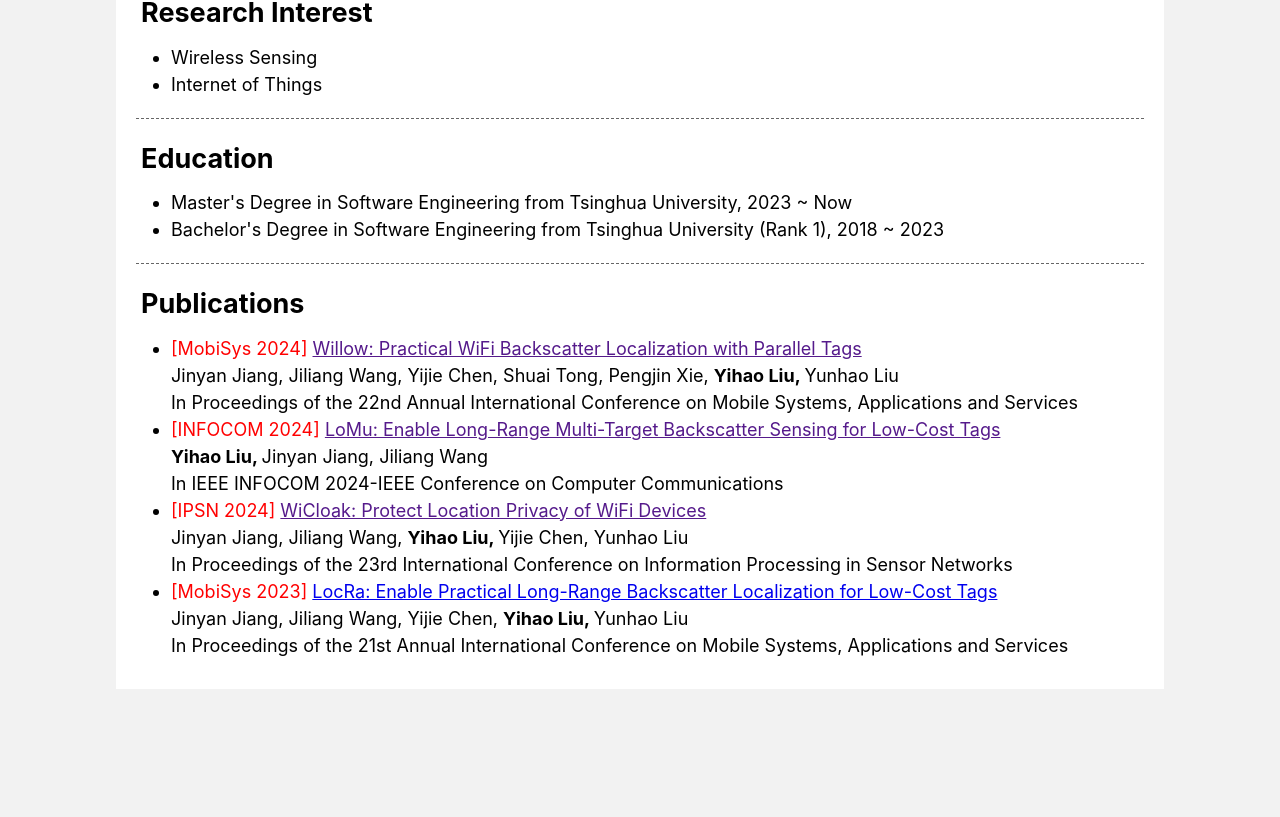
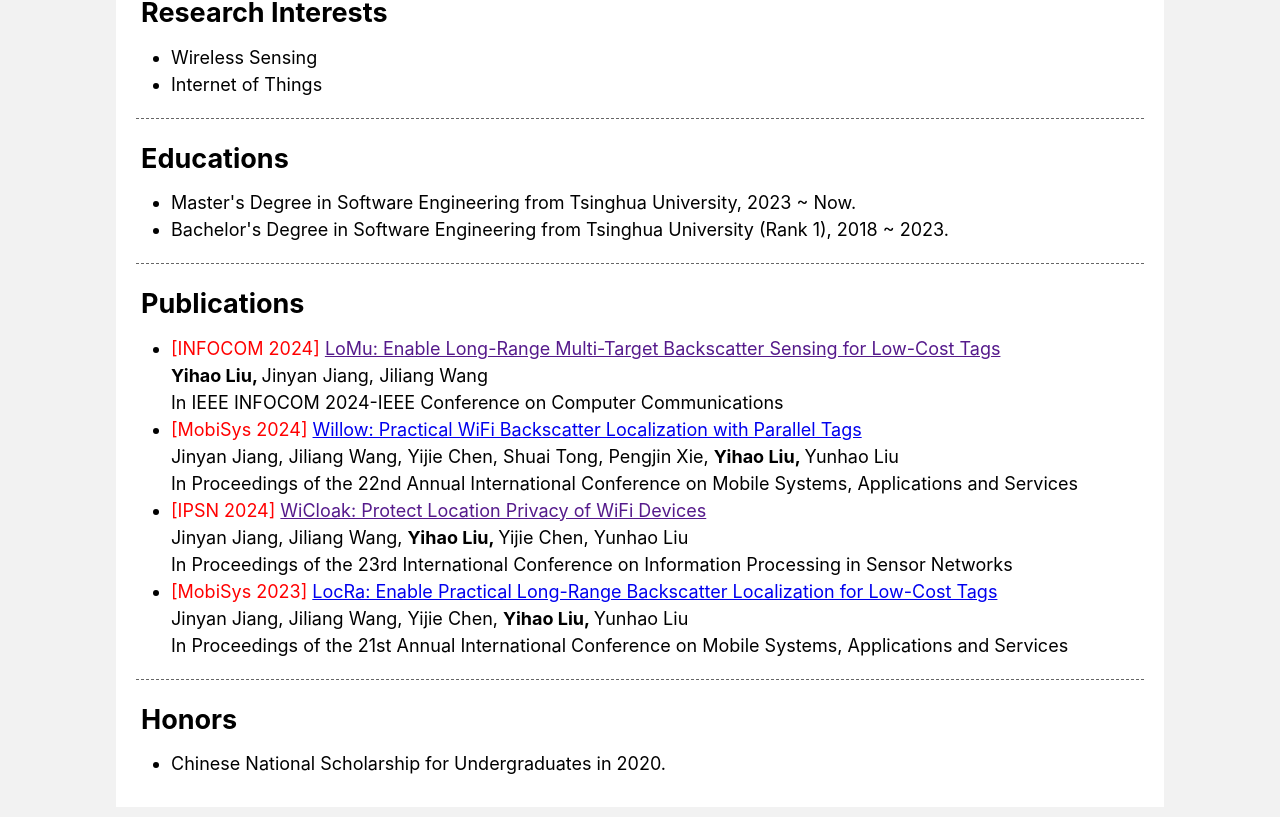
Before and after one commit to liuyihao18/homepage, a Vue app: page / in a window 1280 px wide. Shown: the part 339-1156 px from the top of the page. Before the commit the page ends 1038 px from the top, so only its background shows below. Built offline with nearby package versions, Linux system fonts and the light colour scheme.

Commit message:
update 20240703

```diff
--- a/index.html
+++ b/index.html
@@ -5,7 +5,7 @@
   <meta name="author" content="刘怡豪">
   <link rel="icon" href="/favicon.ico">
   <meta name="viewport" content="width=device-width, initial-scale=1.0">
-  <title>Yihao Liu</title>
+  <title>Yihao Liu | 刘怡豪 | Tsinghua University, P.R. China</title>
 </head>
 <body>
 <div id="app"></div>
--- a/src/App.vue
+++ b/src/App.vue
@@ -25,7 +25,7 @@
     </div>
     <div class="divider" />
     <div class="interest-group">
-      <h2>Research Interest</h2>
+      <h2>Research Interests</h2>
       <ul>
         <li>Wireless Sensing</li>
         <li>Internet of Things</li>
@@ -33,10 +33,10 @@
     </div>
     <div class="divider" />
     <div class="education-group">
-      <h2>Education</h2>
+      <h2>Educations</h2>
       <ul>
-        <li>Master's Degree in Software Engineering from Tsinghua University, 2023 ~ Now</li>
-        <li>Bachelor's Degree in Software Engineering from Tsinghua University (Rank 1), 2018 ~ 2023</li>
+        <li>Master's Degree in Software Engineering from Tsinghua University, 2023 ~ Now.</li>
+        <li>Bachelor's Degree in Software Engineering from Tsinghua University (Rank 1), 2018 ~ 2023.</li>
       </ul>
     </div>
     <div class="divider" />
@@ -58,6 +58,13 @@
           <br />
           In {{ paper.publication }}
         </li>
+      </ul>
+    </div>
+    <div class="divider" />
+    <div class="honor-group">
+      <h2>Honors</h2>
+      <ul>
+        <li>Chinese National Scholarship for Undergraduates in 2020.</li>
       </ul>
     </div>
   </main>
--- a/src/contents/paper.js
+++ b/src/contents/paper.js
@@ -1,13 +1,20 @@
 const paper1 = {
-  title: 'LocRa: Enable Practical Long-Range Backscatter Localization for Low-Cost Tags',
-  doi: 'https://doi.org/10.1145/3581791.3596863',
-  authors: ['Jinyan Jiang', 'Jiliang Wang', 'Yijie Chen', 'Yihao Liu', 'Yunhao Liu'],
-  mark: '',
-  publication: 'Proceedings of the 21st Annual International Conference on Mobile Systems, Applications and Services',
-  label: 'MobiSys 2023'
+  title: 'LoMu: Enable Long-Range Multi-Target Backscatter Sensing for Low-Cost Tags',
+  doi: '',
+  authors: ['Yihao Liu', 'Jinyan Jiang', 'Jiliang Wang'],
+  publication: 'IEEE INFOCOM 2024-IEEE Conference on Computer Communications',
+  label: 'INFOCOM 2024'
 }
 
 const paper2 = {
+  title: 'Willow: Practical WiFi Backscatter Localization with Parallel Tags',
+  doi: 'https://doi.org/10.1145/3643832.3661853',
+  authors: ['Jinyan Jiang', 'Jiliang Wang', 'Yijie Chen', 'Shuai Tong', 'Pengjin Xie', 'Yihao Liu', 'Yunhao Liu'],
+  publication: 'Proceedings of the 22nd Annual International Conference on Mobile Systems, Applications and Services',
+  label: 'MobiSys 2024'
+}
+
+const paper3 = {
   title: 'WiCloak: Protect Location Privacy of WiFi Devices',
   doi: '',
   authors: ['Jinyan Jiang', 'Jiliang Wang', 'Yihao Liu', 'Yijie Chen', 'Yunhao Liu'],
@@ -15,22 +22,14 @@
   label: 'IPSN 2024'
 }
 
-const paper3 = {
-  title: 'LoMu: Enable Long-Range Multi-Target Backscatter Sensing for Low-Cost Tags',
-  doi: '',
-  authors: ['Yihao Liu', 'Jinyan Jiang', 'Jiliang Wang'],
-  publication: 'IEEE INFOCOM 2024-IEEE Conference on Computer Communications',
-  label: 'INFOCOM 2024'
+const paper4 = {
+  title: 'LocRa: Enable Practical Long-Range Backscatter Localization for Low-Cost Tags',
+  doi: 'https://doi.org/10.1145/3581791.3596863',
+  authors: ['Jinyan Jiang', 'Jiliang Wang', 'Yijie Chen', 'Yihao Liu', 'Yunhao Liu'],
+  publication: 'Proceedings of the 21st Annual International Conference on Mobile Systems, Applications and Services',
+  label: 'MobiSys 2023'
 }
 
-const paper4 = {
-  title: 'Willow: Practical WiFi Backscatter Localization with Parallel Tags',
-  doi: '',
-  authors: ['Jinyan Jiang', 'Jiliang Wang', 'Yijie Chen', 'Shuai Tong', 'Pengjin Xie', 'Yihao Liu', 'Yunhao Liu'],
-  publication: 'Proceedings of the 22nd Annual International Conference on Mobile Systems, Applications and Services',
-  label: 'MobiSys 2024'
-}
-
-const papers = [paper4, paper3, paper2, paper1]
+const papers = [paper1, paper2, paper3, paper4]
 
 export default papers
```
